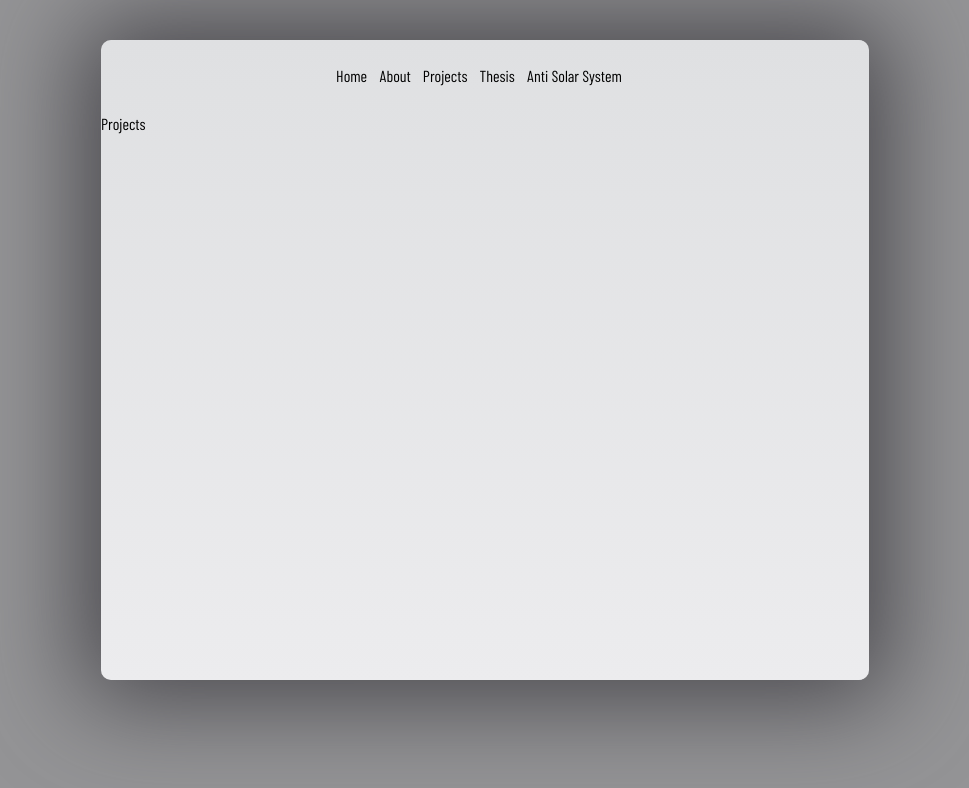
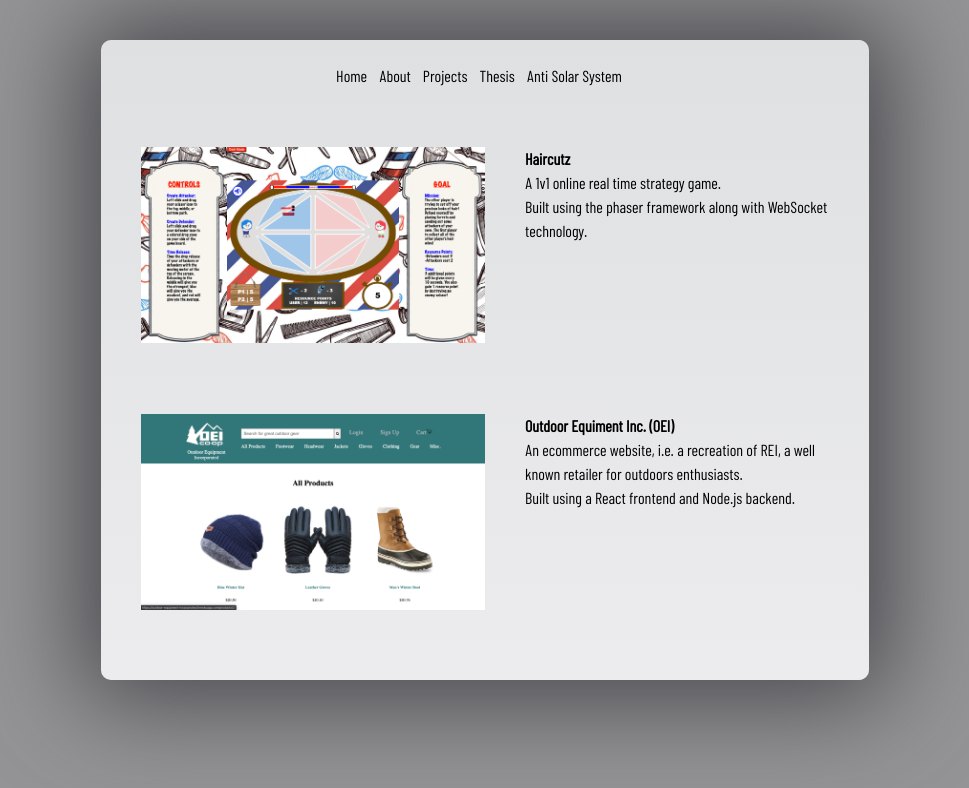
Before and after one commit to timmatsam/portfolio-redesigned, a React (Create React App) app: page /projects in a window 1280 px wide. Shown: the top 788 px of the page, without its empty margins (155-1124 px from the left). Built offline with nearby package versions, Linux system fonts and the light colour scheme; the HTML template or start-up script is replaced by a standard one.

Commit message:
feat: finish projects page

```diff
--- a/src/pages/Projects.tsx
+++ b/src/pages/Projects.tsx
@@ -1,4 +1,29 @@
 import * as React from 'react';
+import haircutzImage from '../assets/haircutz.png'
+import outdoorImage from '../assets/outdoor.png'
+
 export const Projects = () => {
-    return (<h3>Projects</h3>);
+    return (
+        <div className='flex flex-col justify-around items-start w-full h-5/6 '>
+            <div className='flex flex-row '>
+                <img alt='haircutz' src={haircutzImage} className='shrink w-6/12 h-6/12 pl-10' />
+                <div className='px-10'>
+                    <h3 className='font-semibold'>Haircutz</h3>
+                    <p>A 1v1 online real time strategy game.</p>
+                    <p>Built using the phaser framework along with WebSocket technology.</p>
+                </div>
+            </div>
+            <div className='flex flex-row '>
+
+                <img alt='outdoor' src={outdoorImage} className='shrink w-6/12 h-6/12 pl-10' />
+                <div className='px-10'>
+                    <h3 className='font-semibold'>Outdoor Equiment Inc. (OEI)</h3>
+                    <p>An ecommerce website, i.e. a recreation of REI, a well known retailer for outdoors enthusiasts. </p>
+                    <p>Built using a React frontend and Node.js backend.</p>
+                </div>
+            </div>
+        </div>
+    );
 }
+
+//TODO: potentially turn this into a grid to compare the differences between the flexbox and grid layouts
```
Also changed, not shown: src/assets/haircutz.png (added), src/assets/outdoor.png (added).
